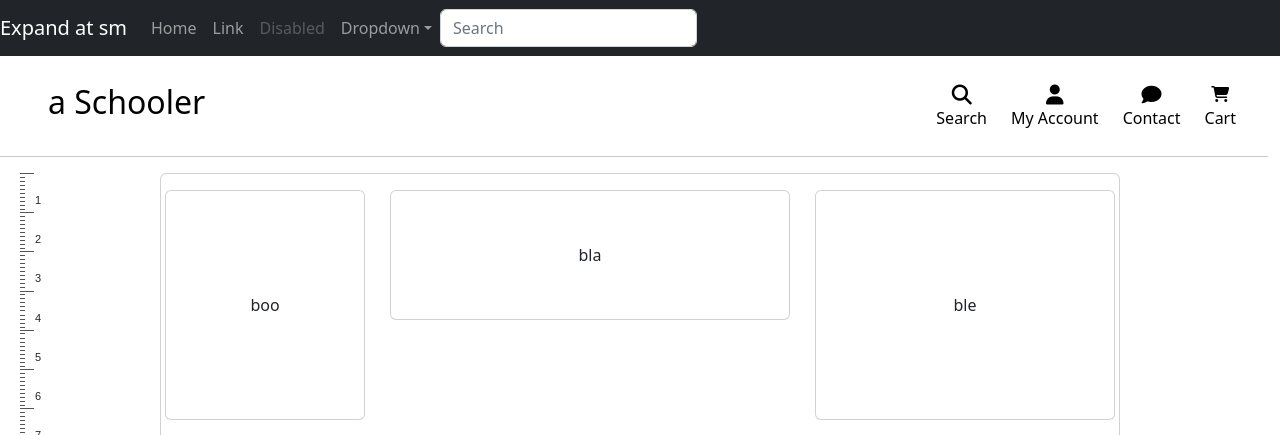
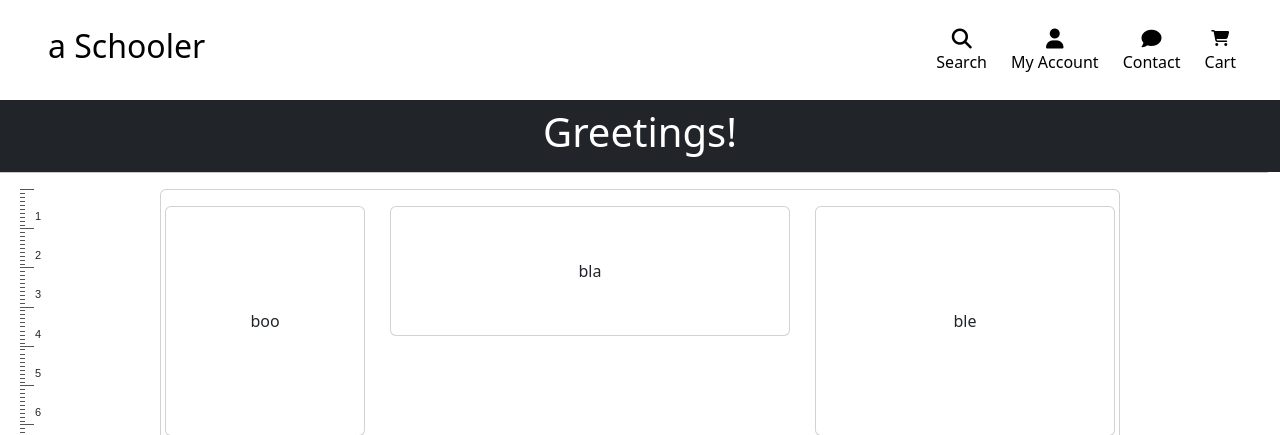
Before and after one commit to gretazas/alphaSchooler, a Django app: page / in a window 1280 px wide. Shown: the top 435 px of the page. Run offline with Django 4.2, Linux system fonts and the light colour scheme; some libraries are stand-ins or nearby versions.

Commit message:
Fix season greeting bar

```diff
--- a/static/css/base.css
+++ b/static/css/base.css
@@ -15,13 +15,12 @@ html {
     width: 14px;
     height: 5%;
    }
+   /* Rule`s centimeters */
+
    .ruler .cm:after {
     position: relative;
     left: 15px;
     font: 11px/1 sans-serif;
-   }
-   .ruler .mm {
-    width: 5px;
    }
    .ruler .cm:nth-of-type(1) {
     top: 0%;
@@ -128,6 +127,9 @@ html {
 
 /* Rule`s milimeters */
 
+    .ruler .mm {
+        width: 5px;
+    }
    .ruler .mm:nth-of-type(1) {
     top: 10%;
    }
--- a/templates/base.html
+++ b/templates/base.html
@@ -2,6 +2,7 @@
 
 <!doctype html>
 <html lang="en">
+
 <head>
 
     {% block meta %}
@@ -14,7 +15,8 @@
     {% endblock %}
 
     {% block corecss %}
-        <link href="https://cdn.jsdelivr.net/npm/bootstrap@5.2.3/dist/css/bootstrap.min.css" rel="stylesheet" integrity="sha384-rbsA2VBKQhggwzxH7pPCaAqO46MgnOM80zW1RWuH61DGLwZJEdK2Kadq2F9CUG65" crossorigin="anonymous">
+    <link href="https://cdn.jsdelivr.net/npm/bootstrap@5.2.3/dist/css/bootstrap.min.css" rel="stylesheet"
+        integrity="sha384-rbsA2VBKQhggwzxH7pPCaAqO46MgnOM80zW1RWuH61DGLwZJEdK2Kadq2F9CUG65" crossorigin="anonymous">
     <link rel="stylesheet" href="https://fonts.googleapis.com/css?family=Lato&display=swap">
     <link rel="shortcut icon" href="#">
     <link rel="stylesheet" href="{% static 'css/base.css' %}">
@@ -27,10 +29,15 @@
     <!-- Fontawesome -->
     <script src="https://kit.fontawesome.com/291c2fb520.js" crossorigin="anonymous"></script>
     <!-- jQuery Core -->
-        <script src="https://code.jquery.com/jquery-3.4.1.min.js" integrity="sha256-CSXorXvZcTkaix6Yvo6HppcZGetbYMGWSFlBw8HfCJo=" crossorigin="anonymous"></script>
-        <script src="https://code.jquery.com/jquery-3.5.1.slim.min.js" integrity="sha384-DfXdz2htPH0lsSSs5nCTpuj/zy4C+OGpamoFVy38MVBnE+IbbVYUew+OrCXaRkfj" crossorigin="anonymous"></script>
+    <script src="https://code.jquery.com/jquery-3.4.1.min.js"
+        integrity="sha256-CSXorXvZcTkaix6Yvo6HppcZGetbYMGWSFlBw8HfCJo=" crossorigin="anonymous"></script>
+    <script src="https://code.jquery.com/jquery-3.5.1.slim.min.js"
+        integrity="sha384-DfXdz2htPH0lsSSs5nCTpuj/zy4C+OGpamoFVy38MVBnE+IbbVYUew+OrCXaRkfj" crossorigin="anonymous">
+    </script>
     <!-- Bootstrap -->
-        <script src="https://cdn.jsdelivr.net/npm/bootstrap@4.5.3/dist/js/bootstrap.bundle.min.js" integrity="sha384-ho+j7jyWK8fNQe+A12Hb8AhRq26LrZ/JpcUGGOn+Y7RsweNrtN/tE3MoK7ZeZDyx" crossorigin="anonymous"></script>
+    <script src="https://cdn.jsdelivr.net/npm/bootstrap@4.5.3/dist/js/bootstrap.bundle.min.js"
+        integrity="sha384-ho+j7jyWK8fNQe+A12Hb8AhRq26LrZ/JpcUGGOn+Y7RsweNrtN/tE3MoK7ZeZDyx" crossorigin="anonymous">
+    </script>
     <!-- Stripe -->
     <script src="https://js.stripe.com/v3/"></script>
     {% endblock %}
@@ -40,47 +47,19 @@
 
     <title>alpha Schooler{% block extra_title %}{% endblock %}</title>
 </head>
+
 <body>
     <header>
-<nav class="navbar navbar-expand-sm navbar-dark bg-dark">
-  <a class="navbar-brand" href="#">Expand at sm</a>
-  <button class="navbar-toggler" type="button" data-toggle="collapse" data-target="#navbarsExample03" aria-controls="navbarsExample03" aria-expanded="false" aria-label="Toggle navigation">
-    <span class="navbar-toggler-icon"></span>
-  </button>
-
-  <div class="collapse navbar-collapse" id="navbarsExample03">
-    <ul class="navbar-nav mr-auto">
-      <li class="nav-item active">
-        <a class="nav-link" href="#">Home <span class="sr-only">(current)</span></a>
-      </li>
-      <li class="nav-item">
-        <a class="nav-link" href="#">Link</a>
-      </li>
-      <li class="nav-item">
-        <a class="nav-link disabled" href="#" tabindex="-1" aria-disabled="true">Disabled</a>
-      </li>
-      <li class="nav-item dropdown">
-        <a class="nav-link dropdown-toggle" href="#" id="dropdown03" data-toggle="dropdown" aria-haspopup="true" aria-expanded="false">Dropdown</a>
-        <div class="dropdown-menu" aria-labelledby="dropdown03">
-          <a class="dropdown-item" href="#">Action</a>
-          <a class="dropdown-item" href="#">Another action</a>
-          <a class="dropdown-item" href="#">Something else here</a>
-        </div>
-      </li>
-    </ul>
-    <form class="form-inline my-2 my-md-0">
-      <input class="form-control" type="text" placeholder="Search">
-    </form>
-  </div>
-</nav>
-
-        <nav style="height: 100px;" class="navbar navbar-light bg-light row bg-white ml-auto navbar-expand-lg d-flex px-lg-0">
+        <nav style="height: 100px;"
+            class="navbar navbar-light bg-light row bg-white ml-auto navbar-expand-lg d-flex px-lg-0">
             <div class="col-12 col-lg-7 my-auto py-1 py-lg-0">
                 <a href="" class="nav-link main-logo-link">
                     <h2 class="logo-font text-black mx-5">a Schooler</h2>
                 </a>
                 <div class="text-center">
-                    <button class="navbar-toggler" type="button" data-toggle="collapse" data-target="#navbarNavAltMarkup" aria-controls="navbarNavAltMarkup" aria-expanded="false" aria-label="Toggle navigation">
+                    <button class="navbar-toggler" type="button" data-toggle="collapse"
+                        data-target="#navbarNavAltMarkup" aria-controls="navbarNavAltMarkup" aria-expanded="false"
+                        aria-label="Toggle navigation">
                         <span class="navbar-toggler-icon"></span>
                     </button>
                 </div>
@@ -91,7 +70,8 @@
                 <ul class="list-inline list-unstyled text-center navbar-nav">
 
                     <li class="list-inline-item mrn">
-                        <a class="text-black nav-link" href="#" id="user-options", data-toggle="collapse" and data-target="#thetarget" aria-haspopup="true" aria-expanded="false">
+                        <a class="text-black nav-link" href="#" id="user-options" , data-toggle="collapse" and
+                            data-target="#thetarget" aria-haspopup="true" aria-expanded="false">
                             <div class="text-right">
                                 <div><i class="fas fa-search fa-lg"></i></div>
                                 <p class="my-0">Search</p>
@@ -101,7 +81,8 @@
 
                     <li class="list-inline-item">
 
-                        <a class="text-black nav-link" href="#" id="user-options" data-toggle="dropdown" aria-haspopup="true" aria-expanded="false">
+                        <a class="text-black nav-link" href="#" id="user-options" data-toggle="dropdown"
+                            aria-haspopup="true" aria-expanded="false">
                             <div class="text-center overflow-hidden">
                                 <div><i class="fas fa-user fa-lg"></i></div>
                                 <p class="my-auto">My Account</p>
@@ -122,7 +103,8 @@
                     </li>
 
                     <li class="list-inline-item">
-                        <a class="text-black nav-link" href="#" id="user-options" data-toggle="dropdown" aria-haspopup="true" aria-expanded="false">
+                        <a class="text-black nav-link" href="#" id="user-options" data-toggle="dropdown"
+                            aria-haspopup="true" aria-expanded="false">
                             <div class="text-center">
                                 <div><i class="fas fa-comment fa-lg"></i></div>
                                 <p class="my-0">Contact</p>
@@ -131,7 +113,8 @@
                     </li>
 
                     <li class="list-inline-item">
-                        <a class="text-black nav-link" href="#" id="user-options" data-toggle="dropdown" aria-haspopup="true" aria-expanded="false">
+                        <a class="text-black nav-link" href="#" id="user-options" data-toggle="dropdown"
+                            aria-haspopup="true" aria-expanded="false">
                             <div class="text-center">
                                 <div><i class="fa-solid fa-cart-shopping"></i></div>
                                 <p class="my-0">Cart</p>
@@ -144,6 +127,12 @@
             </div>
 
         </nav>
+
+        <!-- Season Greetings! -->
+        <span class="navbar navbar-dark bg-dark h-50 d-flex justify-content-center">
+            <h1 class="text-white">Greetings!</h1>
+        </span>
+
         <div class="row w-100">
             <hr>
         </div>
@@ -344,4 +333,5 @@
 
 
 </body>
+
 </html>
```
Lines whose indentation alone changed are shown as unchanged.
